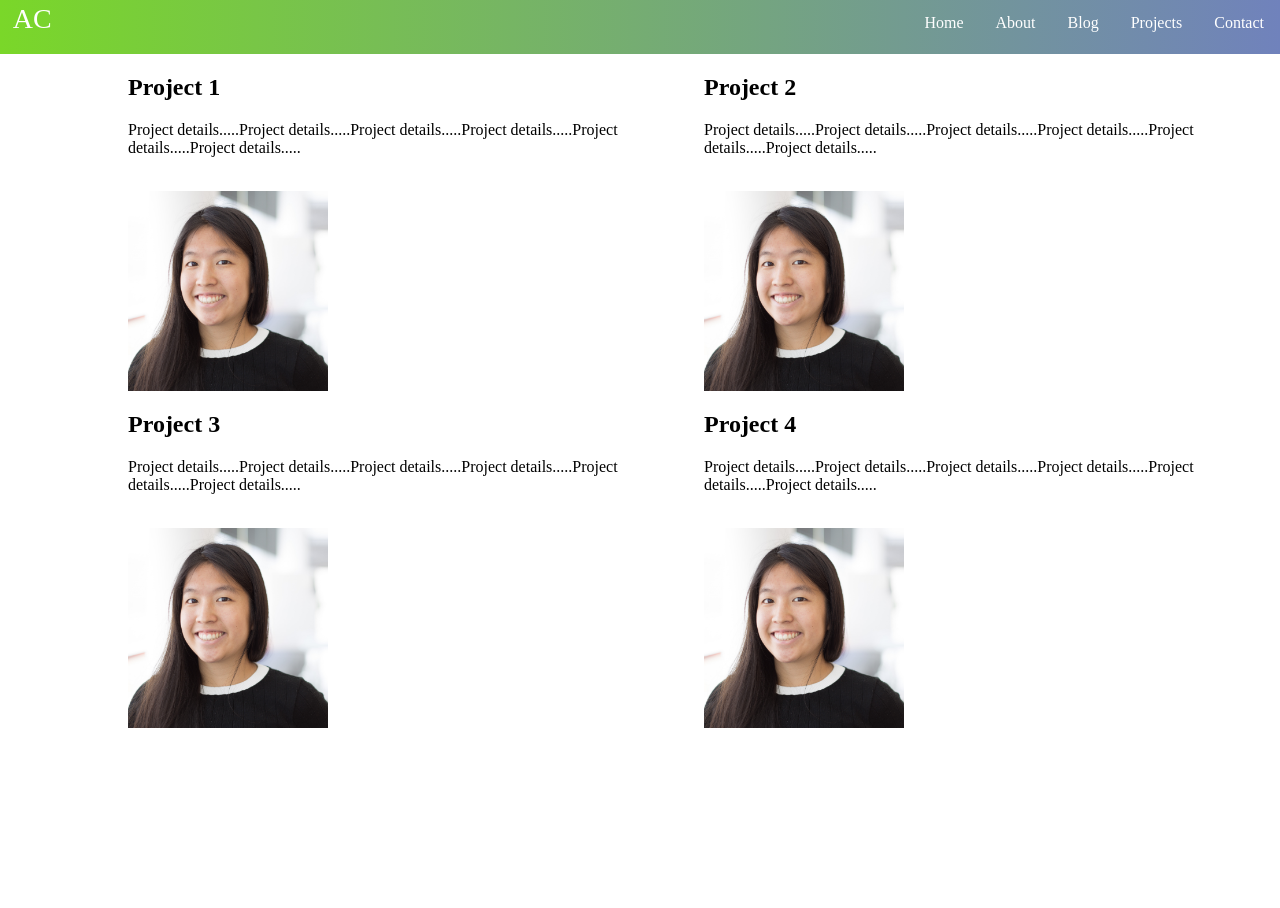
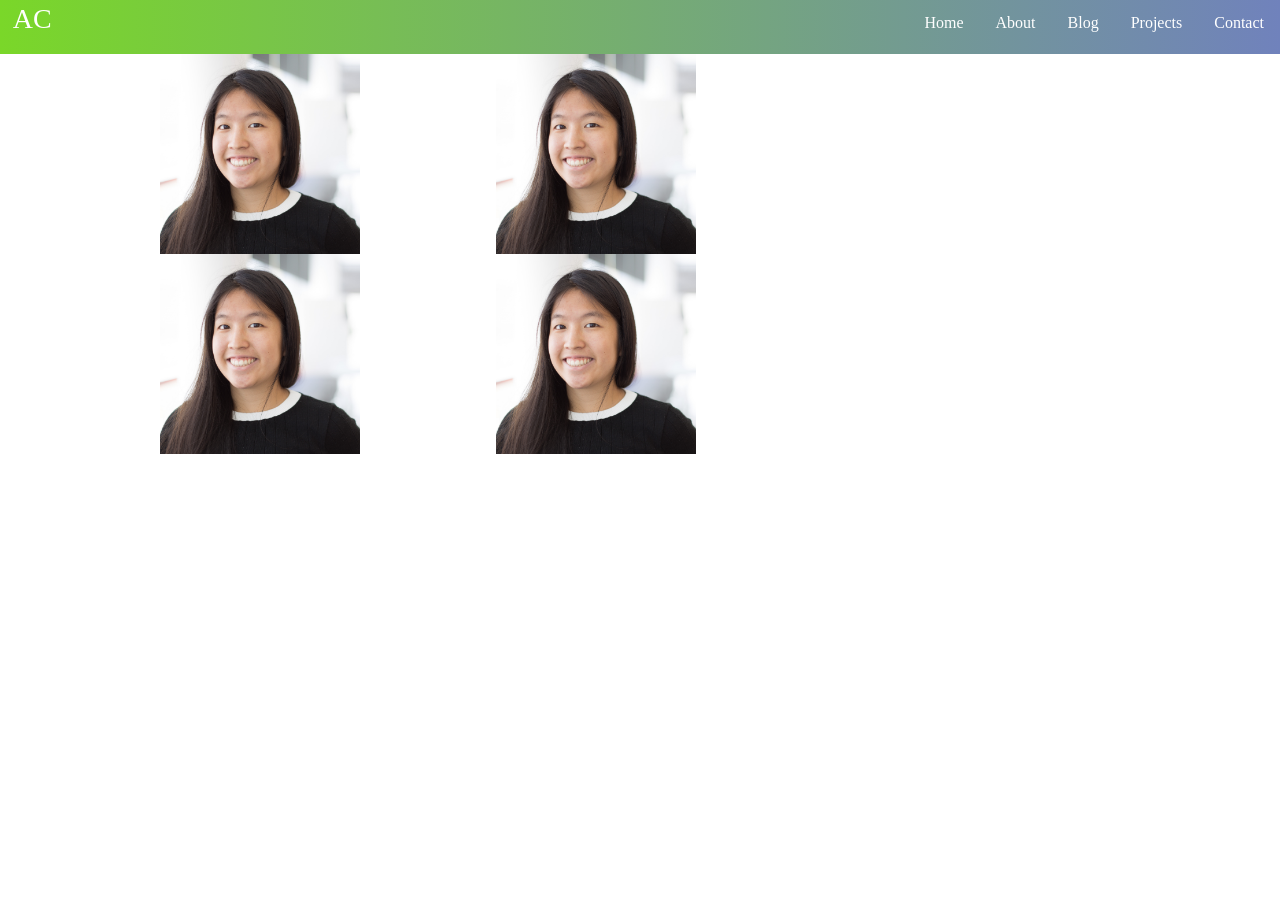
Before and after one commit to ashley/Personal-Website, a PHP site: page /html/projects.html in a window 1280 px wide. Run offline with PHP 8.4, Linux system fonts and the light colour scheme.

Commit message:
Centering projects page

```diff
--- a/css/projects.css
+++ b/css/projects.css
@@ -1,11 +1,31 @@
 #text-container{
-    position: relative;
-    float: right;
-    width: 90%;
-    font-family: AvenirNext-Regular
+    font-family: AvenirNext-Regular;
+    height: 100%;
+    width: 75%;
+    margin: auto;
+
 }
 
-.project-text{
-    float:left;
-    width: 50%;
+#project-text{
+    position: relative;
+    float: left;
+    width: 35%;
 }
+
+#project-text .text{
+	position: absolute;
+	bottom: -7.1%;
+	background-color: rgba(255,255,255,0.75);
+	height: 20%;
+	width: 37%;
+	opacity: 0;
+	-webkit-transition: opacity 500ms;
+	-moz-transition: opacity 500ms;
+	-o-transition: opacity 500ms;
+	transition: opacity 500ms;
+}
+
+#project-text:hover .text{
+	opacity: 1
+
+}
--- a/html/projects.html
+++ b/html/projects.html
@@ -14,35 +14,22 @@
 		<div id="navDiv"></div>
 		<div id="white">
 			<div id="text-container">
-				<div class="project-text">
-					<h2>Project 1</h2>
-					<p> Project details.....Project details.....Project details.....Project details.....Project details.....Project details.....</p>
-					<br>
-					<img src="../images/headshot.jpg" width="200">
+				<div id="project-text">
+					<img src="../images/headshot.jpg" class="hover" width="200"/>
+					<p class="text">text</p>
 				</div>
-
-				<div class="project-text">
-					<h2>Project 2</h2>
-					<p> Project details.....Project details.....Project details.....Project details.....Project details.....Project details.....</p>
-					<br>
-					<img src="../images/headshot.jpg" width="200">
+				<div id="project-text">
+					<img src="../images/headshot.jpg" class="hover" width="200"/>
+					<p class="text">text</p>
 				</div>
-
-				<div class="project-text">
-					<h2>Project 3</h2>
-					<p> Project details.....Project details.....Project details.....Project details.....Project details.....Project details.....</p>
-					<br>
-					<img src="../images/headshot.jpg" width="200">
+				<div id="project-text">
+					<img src="../images/headshot.jpg" class="hover" width="200"/>
+					<p class="text">text</p>
 				</div>
-
-				<div class="project-text">
-					<h2>Project 4</h2>
-					<p> Project details.....Project details.....Project details.....Project details.....Project details.....Project details.....</p>
-					<br>
-					<img src="../images/headshot.jpg" width="200">
+				<div id="project-text">
+					<img src="../images/headshot.jpg" class="hover" width="200"/>
+					<p class="text">text</p>
 				</div>
-
-
 			</div>
         </div>
 	</body>
```
